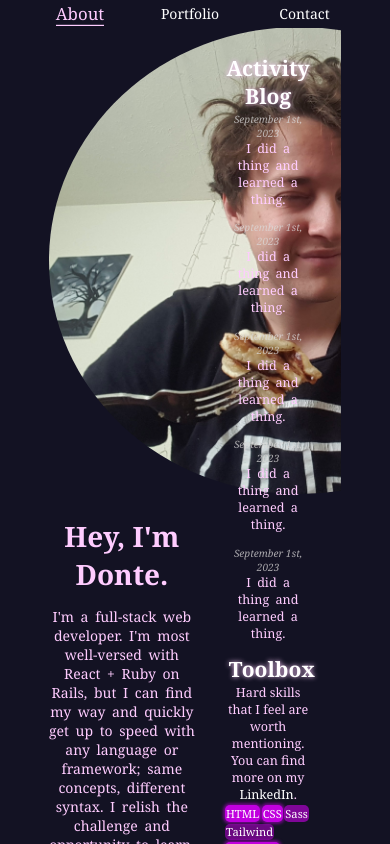
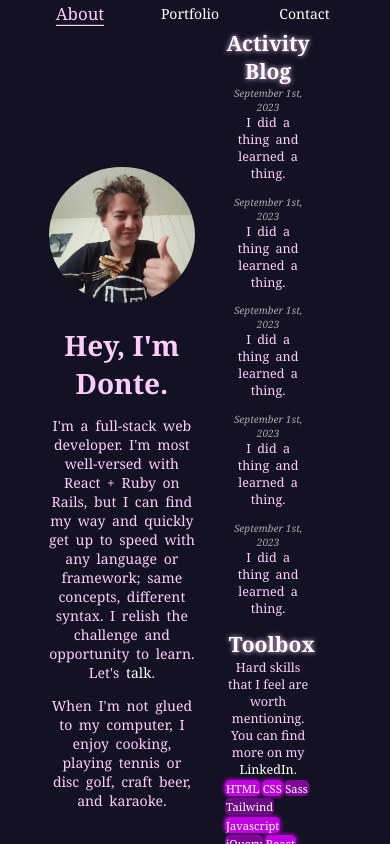
Before and after one commit to dawnteigh/dawnteigh.github.io, a React (Create React App) app in the folder client/: page / in a window 390 px wide. Shown: the top 844 px of the page. Built offline with nearby package versions, Linux system fonts and the light colour scheme.

Commit message:
responsive bio picture

```diff
--- a/client/src/App.css
+++ b/client/src/App.css
@@ -101,7 +101,8 @@ button:hover {
 }
 
 .bio-pic {
-  width: 500px;
+  width: 100%;
+  max-width: 500px;
   height: auto;
   border-radius: 100%;
 }
@@ -221,7 +222,7 @@ button:hover {
 
 .focus {
   width: 100%;
-  height: 100vh;
+  height: 100%;
   position: fixed;
   top: 50%;
   left: 50%;
```
